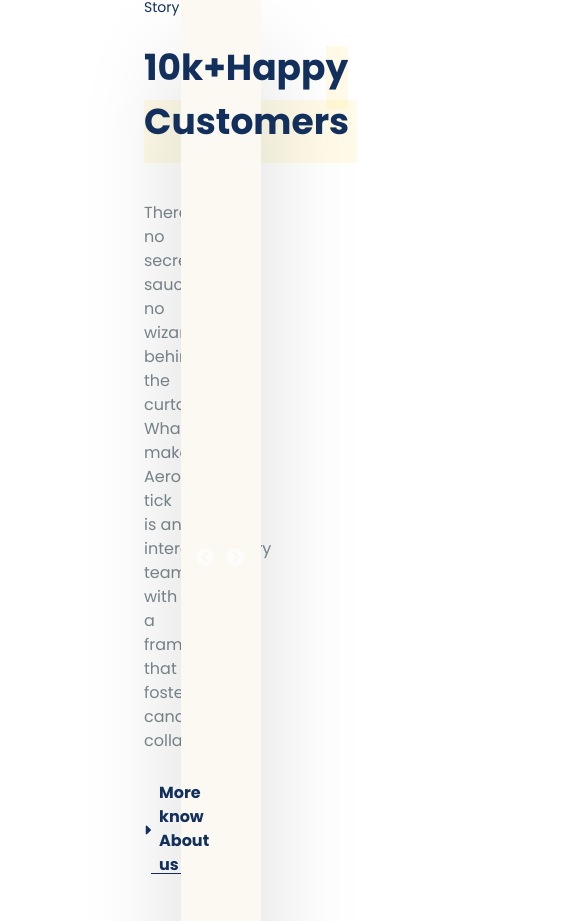
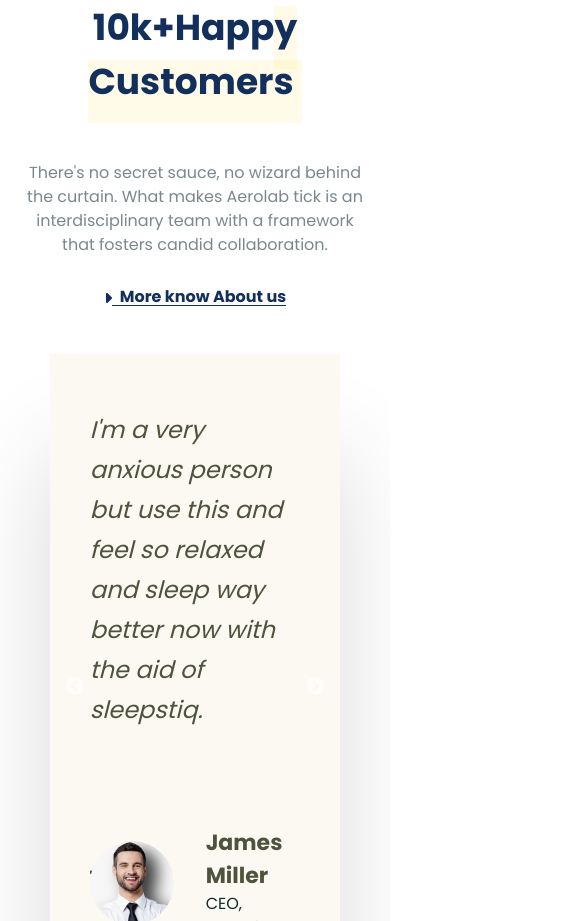
Before and after one commit to Oluwaseun-Gbenle/sleepstiq-app, a Next.js app: page / in a window 390 px wide. Shown: the part 1079-2000 px from the top of the page, 585 px wide, since content can reach past the window. Built offline with nearby package versions, Linux system fonts and the light colour scheme.

Commit message:
feat:faqs

```diff
--- a/src/app/globals.css
+++ b/src/app/globals.css
@@ -24,12 +24,20 @@ body {
 margin-left: 10px;
 margin-right: 10px;
 }
+
 .product-custom-slider .slick-slide{
   margin-left: 30px;
   margin-right: 30px;
-  box-shadow: 50px 50px 100px 0px rgba(0, 0, 0, 0.15);
+  box-shadow: 50px 10px 100px 0px rgba(0, 0, 0, 0.15);
   background-color: white;
   border-radius: 8px;
+  }
+
+  @media (max-width: 640px) {
+    .product-custom-slider .slick-slide {
+      margin-left: 10px;
+      margin-right: 10px;
+    }
   }
 
   .number-input::-webkit-outer-spin-button,
--- a/src/components/about-page/about-product.tsx
+++ b/src/components/about-page/about-product.tsx
@@ -80,7 +80,7 @@ const AboutProduct: FC<RouterProps> = ({ router }) => {
                 </div>
             </div>
             <hr className="border-[#21384218] me-36 relative mt-16 border-5 " />
-            <div className="ps-36 py-24">
+            <div className="px-6 sm:ps-16 lg:ps-36 py-24">
                 <Slider  {...settings}>
                     {customerReviewsTwo.map((customerReview, index) => (
                         <div key={index} className="bg-[#FBF9F2] text-[#4D533C] p-8 h-[200px]">
--- a/src/components/home-page/hero-section.tsx
+++ b/src/components/home-page/hero-section.tsx
@@ -6,18 +6,18 @@ const HeroSection:FC<RouterProps> = ({router}) => {
   return (
     <>
     <section className="relative w-full h-screen bg-cover bg-center" style={{ backgroundImage: "url(/images/home-bg-img.png)" }}>
-    <div className="relative z-10 flex items-center justify-start h-[80%] ms-6 sm:ms-16 lg:ms-36 text-[#12305B]">
+    <div className="relative z-10 flex items-center justify-start h-[90%] sm:h-[80%] ms-6 sm:ms-16 lg:ms-36 text-[#12305B]">
       <div>
         <div className="sm:text-[18px]">We&apos;re here to help you</div>
         <div className="font-bold text-3xl sm:text-[45px] lg:text-[60px] py-2 sm:py-8">Relax & Rest</div>
-        <div>With the aid of our Melatonin Sleepstiq, we can assure you that you can <br /> get quality sleep.</div>
+        <div className=" w-[70%] sm:w-full">With the aid of our Melatonin Sleepstiq, we can assure you that you can <br /> get quality sleep.</div>
         <button onClick={() => { router.push("/shop") }} className="bg-[#FC5959] rounded-md font-semibold text-center text-white mt-6 py-4 w-[40%] text-sm font-opensans">
           Visit Shop
         </button>
       </div>
     </div>
   </section>
-  <div className="bg-white py-8 px-16 w-[85%] absolute flex items-center gap-10 -bottom-14 right-0" style={{
+  <div className="bg-white py-8 px-16 w-[85%] overflow-x-auto whitespace-nowrap  absolute flex items-center gap-10 -bottom-14 right-0" style={{
         boxShadow: "50px 50px 100px 0px rgba(0, 0, 0, 0.15)",
       }}>
         <Image
--- a/src/components/home-page/home-stories.tsx
+++ b/src/components/home-page/home-stories.tsx
@@ -49,9 +49,9 @@ const HomeStories:FC<RouterProps> = ({router}) => {
 
   return (
     <section>
-    <div className="bg-white px-36 pt-48 pb-40">
-      <div className="flex justify-between">
-        <div className="w-1/2">
+    <div className="bg-white px-6 sm:px-16 lg:px-36 pt-48 pb-40">
+      <div className="lg:flex justify-between">
+        <div className="lg:w-1/2 text-center lg:text-start">
           <div className="text-[#12305B]">
             <div className="text-sm">Our Amazing Story</div>
             <div className="font-bold text-[36px] pt-7 pb-12">
@@ -60,9 +60,9 @@ const HomeStories:FC<RouterProps> = ({router}) => {
                 <span className="relative -top-1">y Customers</span>
               </span>
             </div>
-            <div className="text-[#21384299] w-[80%]">There&apos;s no secret sauce, no wizard behind the curtain. What makes Aerolab tick is an interdisciplinary team with a framework that fosters candid collaboration.</div>
-            <div onClick={() => { router.push("/about") }} className="font-bold pt-6 w-fit">
-              <div className="flex items-center">
+            <div className="text-[#21384299] lg:w-[80%]">There&apos;s no secret sauce, no wizard behind the curtain. What makes Aerolab tick is an interdisciplinary team with a framework that fosters candid collaboration.</div>
+            <div onClick={() => { router.push("/about") }} className="font-bold pt-6 lg:w-fit">
+              <div className="flex items-center justify-center lg:justify-normal">
                 <Image
                   src={"/svg/arrowleft.svg"}
                   alt="arrowleft"
@@ -77,7 +77,7 @@ const HomeStories:FC<RouterProps> = ({router}) => {
             </div>
           </div>
         </div>
-        <div className="w-1/2 flex justify-center">
+        <div className="lg:w-1/2 flex justify-center mt-12 lg:mt-0">
           <div className="bg-[#FBF9F2] w-[85%] px-10 py-14" style={{
             boxShadow: "0px 100px 100px 0px rgba(0, 0, 0, 0.15)"
           }}>
@@ -105,7 +105,7 @@ const HomeStories:FC<RouterProps> = ({router}) => {
         </div>
       </div>
     </div>
-    <div className="ps-36 pb-16 custom-slider ">
+    <div className="px-6 sm:ps-16 lg:ps-36 pb-16 custom-slider ">
     <Slider  {...settings2}>
     {customerReviewsTwo.map((customerReview, index) => (
       <div  key={index} className="bg-[#FBF9F2] text-[#4D533C] p-8 h-[200px]">
--- a/src/components/home-page/mission.tsx
+++ b/src/components/home-page/mission.tsx
@@ -3,8 +3,8 @@ import React from "react"
 
 const Mission = () => {
     return (
-        <section className="relative -top-14 flex items-center justify-between flex-row-reverse py-36 px-36">
-            <div className="w-1/2">
+        <section className="relative -top-14 lg:flex items-center justify-between flex-row-reverse pt-36 mb-6 lg:mb-16 px-6 sm:px-16 lg:px-36">
+            <div className="lg:w-1/2 flex justify-center lg:block">
                 <Image
                     src={"/images/sleeping-image.png"}
                     alt="sleeping image"
@@ -13,7 +13,7 @@ const Mission = () => {
                     height={550}
                 />
             </div>
-            <div className="w-[45%]">
+            <div className="lg:w-[45%] text-center lg:text-start mt-8 lg:mt-0">
                 <div className="font-bold text-[36px] text-[#12305B]">Our Mission</div>
                 <div className="text-[#21384299] pt-8 w-[90%]">We started Sleepstiq with 1 simple goal: to be your best friend at bedtime. We, just like you, deal with stress, unease, and trouble sleeping from a number of silly things like school, work, screens, numbers, and people. That&apos;s why we created products that aim to -
                     <br /><br /> ✓ Promote Calm
--- a/src/components/home-page/product-review.tsx
+++ b/src/components/home-page/product-review.tsx
@@ -30,11 +30,11 @@ const ProductReview = () => {
     };
     return (
         <div className="relative">
-            <div className="text-[36px] font-bold text-[#4D533C] mb-8 ps-36">Product Reviews</div>
-            <div className="ps-36 pb-16 product-custom-slider">
+            <div className="text-[36px] font-bold text-[#4D533C] mb-9 p-6 sm:ps-16 lg:ps-36 text-center lg:text-start">Product Reviews</div>
+            <div className="p-6 sm:ps-16 lg:ps-36 -mb-48  product-custom-slider">
                 <Slider  {...settings}>
                     {productReviews.map((productReview, index) => (
-                        <div key={index} className="bg-white text-[#4D533C]  h-[480px] rounded-lg">
+                        <div key={index} className="bg-white text-[#4D533C]  h-[460px] rounded-lg">
                             <div className="flex justify-center">
                             <Image
                                 src={productReview.imageSrc}
--- a/src/components/home-page/visit-shop.tsx
+++ b/src/components/home-page/visit-shop.tsx
@@ -4,7 +4,7 @@ import React, { FC } from "react"
 const VisitShop: FC<RouterProps> = ({ router }) => {
     return (
         <>
-        <div className="px-36 pb-36 text-center">
+        <div className="px-6 sm:p-16 lg:px-36 w-[90%] mx-auto text-center">
             <div className="font-bold text-[36px] text-[#12305B]">Visit Our Shop</div>
             <div className="text-[#21384299] pt-8 w-[90%]">Our Personal Diffuser is an aromatherapy device that contains a blend of melatonin, lavender, and chamomile. A few breaths of our plant-based essential oil mist will mellow you out, quiet the mind, and lull you to bed.
             </div>
```
Also changed, not shown: src/components/footer.tsx (+5 -5 lines), src/components/home-page/shop-now.tsx (+11 -11 lines).
